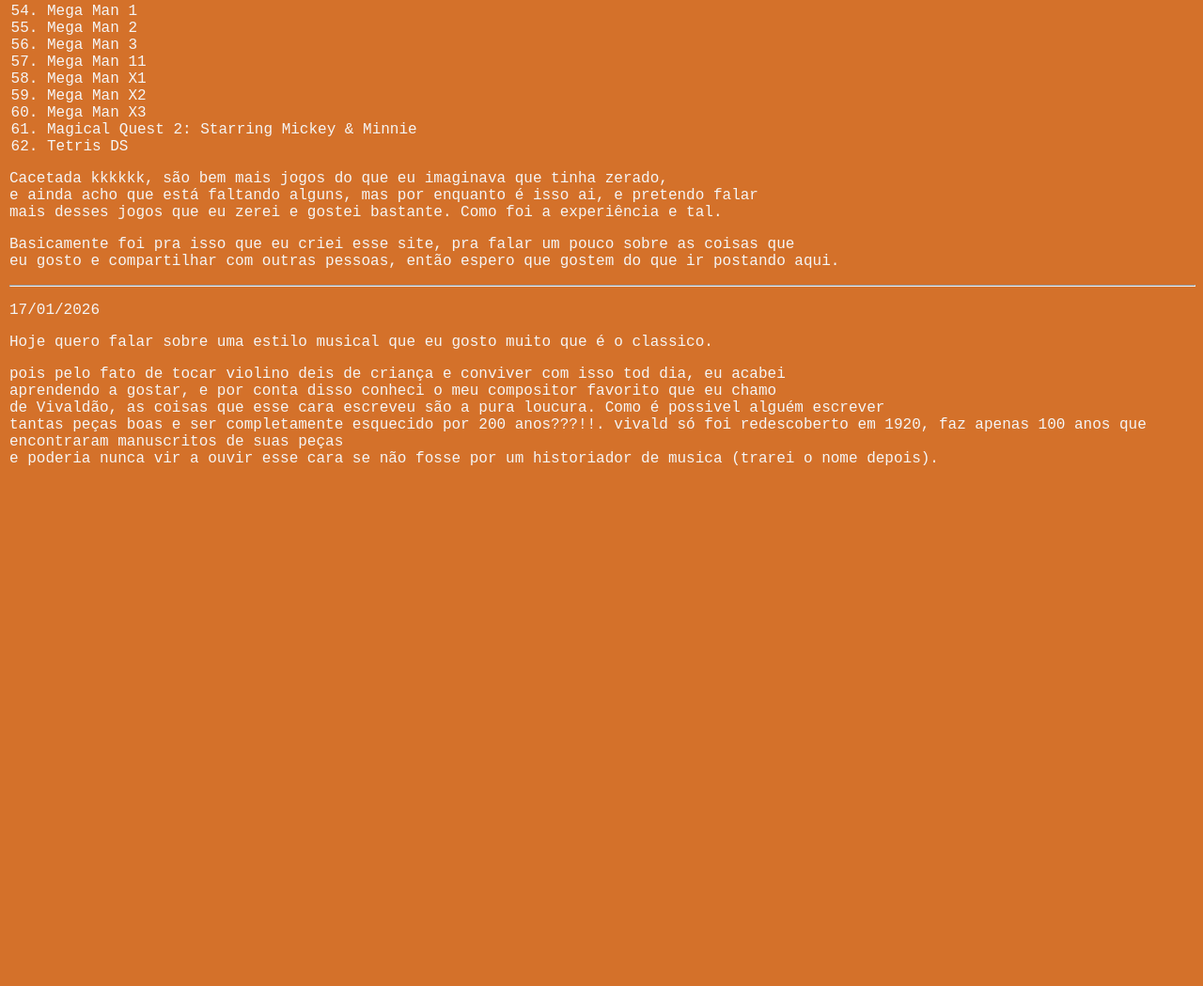
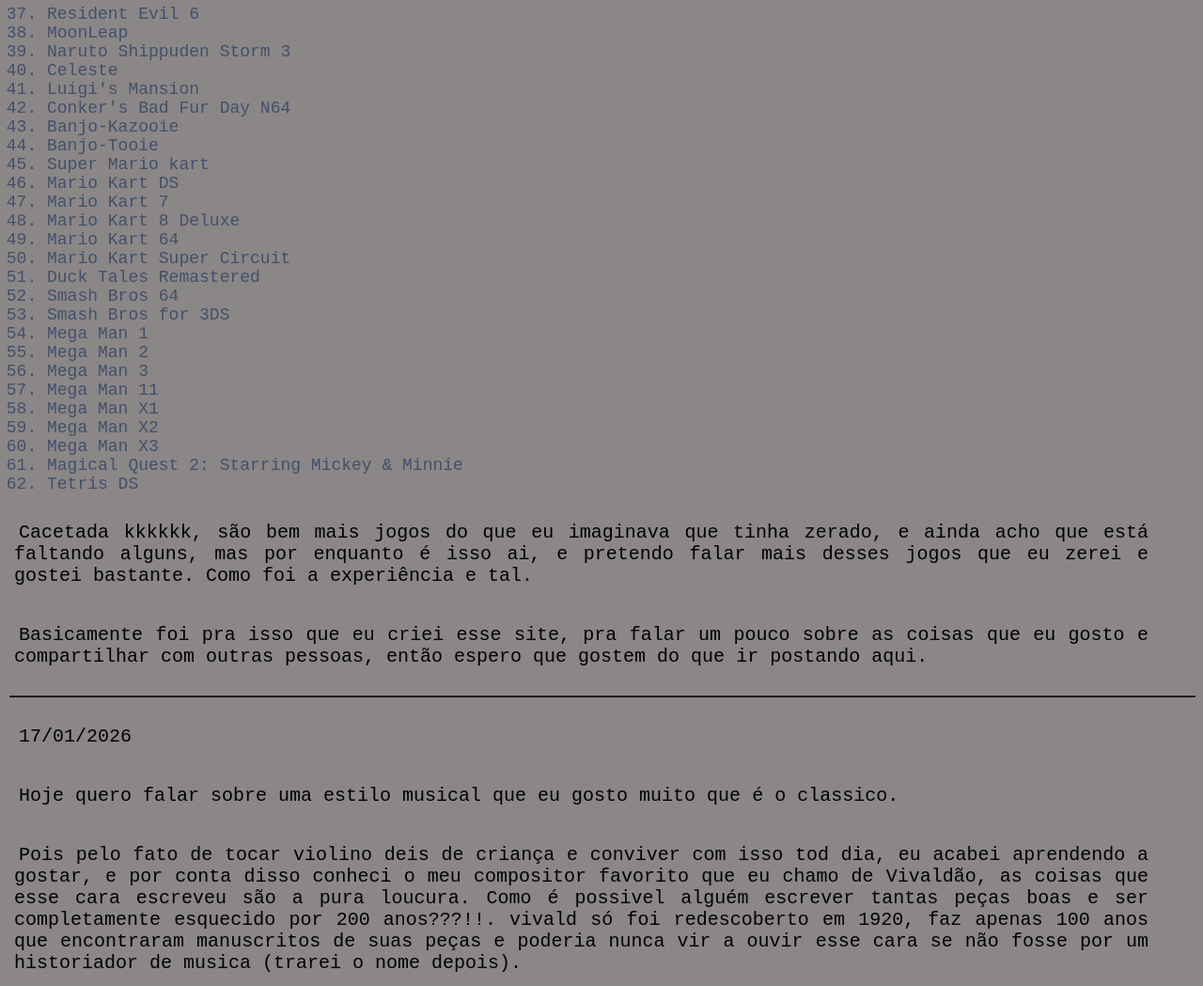
Before and after one commit to kaka4004/Coisas-que-gosto, a plain HTML site: page index.html in a window 1280 px wide. Shown: the part 1623-2672 px from the top of the page at 94% size. Before the commit the page ends 2136 px from the top, so only its background shows below. Drawn offline with Linux system fonts and the light colour scheme.

Commit message:
atualizando algumas coisas no css

```diff
--- a/index.html
+++ b/index.html
@@ -8,17 +8,17 @@
 </head>
 <body>
     <h1>Um pouco do que gosto</h1>
-    <p> Olá me chamo Cauã, e quero fazer isso como algo mais pessoal. <br>
+    <p> Olá me chamo Cauã, e quero fazer isso como algo mais pessoal.
     quero compartilhar um pouco das minhas paixões e hobbies.</p>
 
-    <p> Não existe bem uma ordem, mas farei da forma com o pensamento que estou no dia <br>
+    <p> Não existe bem uma ordem, mas farei da forma com o pensamento que estou no dia
     como se um dia eu quiser falar de uma música colocarei aqui e coisa do tipo.</p>
     <p> <strong>Espero que gostem! </strong></p>
 
     <h2>Meus hobbies</h2>
 
-    <p>Eu gosto de muitas coisas kkkkkk, por uma lado é bom e ruim porque eu nunca sei <br>
-    bem sobre o que me aprofundar ou med dedicar mais, mas falei sobre eles.</p>
+    <p>Eu gosto de muitas coisas kkkkkk, por uma lado é bom e ruim porque eu nunca sei
+    bem sobre o que me aprofundar ou me dedicar, mas falarei sobre eles.</p>
 
     <ul>
         <p>Uma lista das coisas que eu gosto:</p>
@@ -30,10 +30,10 @@
         <li>Culturas e Histórias</li>
     </ul>
     <p>(que eu lembre é isso kkkkk, qualquer coisa eu vou atualizar isso)</p>
-    <p>o primeiro Tópico que eu quero comentar é algo que gosto deis que eu me entendo por gente, <br>
-    <strong>Jogos.</strong> sempre me senti atraído por eles, com seus gráficos e histórias. <br>
-as aventuras que vivencio dentro deles, e sua jogábilidade eu sempre tento jogar algo <br>
-quando tenho tempo, mas com a vida corrida o tempo tá escasso então a ideia desse projetinho <br>
+    <p>O primeiro Tópico que eu quero comentar é algo que gosto deis que eu me entendo por gente,
+    <strong>Jogos.</strong> sempre me senti atraído por eles, com seus gráficos e histórias.
+as aventuras que vivencio dentro deles, e sua jogábilidade eu sempre tento jogar algo
+quando tenho tempo, mas com a vida corrida o tempo tá escasso então a ideia desse projetinho
 é mais pra catalogar as coisas que eu gosto e o que já fiz. <strong>Então vamos ao que importa, LOS JUEGUITOS que já joguei e Zerei</strong></p>
 
     <h3>Jogos que já Zerei</h3>
@@ -101,21 +101,21 @@
         <li>Magical Quest 2: Starring Mickey & Minnie</li>
         <li>Tetris DS</li>
     </ol>
-    <p>Cacetada kkkkkk, são bem mais jogos do que eu imaginava que tinha zerado, <br>
-        e ainda acho que está faltando alguns, mas por enquanto é isso ai, e pretendo falar <br>
+    <p>Cacetada kkkkkk, são bem mais jogos do que eu imaginava que tinha zerado,
+        e ainda acho que está faltando alguns, mas por enquanto é isso ai, e pretendo falar
         mais  desses jogos que eu zerei e gostei bastante. Como foi a experiência e tal.</p>
 
-        <p>Basicamente foi pra isso que eu criei esse site, pra falar um pouco sobre as coisas que <br>
-        eu gosto e compartilhar com outras pessoas, então espero que gostem do que ir postando aqui. <br></p>
+        <p>Basicamente foi pra isso que eu criei esse site, pra falar um pouco sobre as coisas que
+        eu gosto e compartilhar com outras pessoas, então espero que gostem do que ir postando aqui. </p>
         <hr>
 
         <p>17/01/2026</p>
         <p>Hoje quero falar sobre uma estilo musical que eu gosto muito que é o classico.</p>
-        <p>pois pelo fato de tocar violino deis de criança e conviver com isso tod dia, eu acabei <br>
-        aprendendo a gostar, e por conta disso conheci o meu compositor favorito que eu chamo <br>
-    de Vivaldão, as coisas que esse cara escreveu são a pura loucura. Como é possivel alguém escrever <br>
+        <p>Pois pelo fato de tocar violino deis de criança e conviver com isso tod dia, eu acabei
+        aprendendo a gostar, e por conta disso conheci o meu compositor favorito que eu chamo
+    de Vivaldão, as coisas que esse cara escreveu são a pura loucura. Como é possivel alguém escrever
 tantas peças boas e ser completamente esquecido por 200 anos???!!.
-vivald só foi redescoberto em 1920, faz apenas 100 anos que encontraram manuscritos de suas peças <br>
+vivald só foi redescoberto em 1920, faz apenas 100 anos que encontraram manuscritos de suas peças
 e poderia nunca vir a ouvir esse cara se não fosse por um historiador de musica (trarei o nome depois).</p>
 </body>
 </html>
--- a/styles.css
+++ b/styles.css
@@ -1,6 +1,6 @@
 body{
-    background-color:rgb(212, 113, 42);
-    color:whitesmoke;
+    background-color:rgb(139, 135, 135);
+    color:rgb(0, 0, 0);
     font-family:'Courier New', Courier, monospace;
     margin-left: 10px;
 }
@@ -10,3 +10,18 @@
     font-size: 36px;
     font-family: Arial, Helvetica, sans-serif;
 }
+p{
+    font-size: 20px;
+    text-align: left;
+    text-indent: 5px;
+    font-variant: small-caps 3px;
+    padding: 10px 50px 10px 5px;
+    text-align: justify;
+}
+hr{border: 1px solid rgb(31, 31, 31);
+}
+ol{
+    font-size: 18px;
+    font-family: 'Courier New', Courier, monospace;
+    color:rgba(2, 30, 82, 0.527);
+}
```
